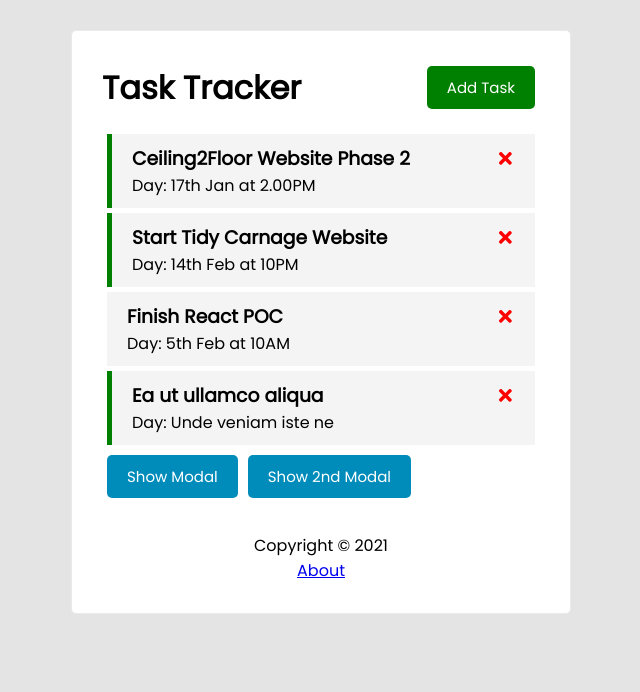
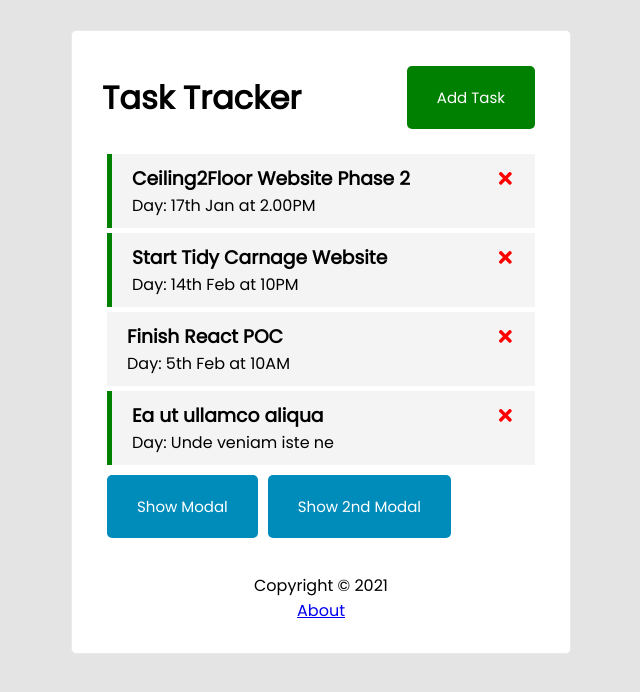
Before and after one commit to andrew22k/storybook-chromatic, a React (Create React App) app: page / in a window 1280 px wide. Shown: the top 692 px of the page, without its empty margins (319-959 px from the left). Built offline with nearby package versions, Linux system fonts and the light colour scheme; data requests are answered from the project's data file.

Commit message:
testing new branch and continous integration

```diff
--- a/src/components/BIPButton/BIPButton.css
+++ b/src/components/BIPButton/BIPButton.css
@@ -2,7 +2,7 @@
     display: inline-block;
     color: #fff;
     border: none;
-    padding: 10px 20px;
+    padding: 20px 30px;
     margin: 5px;
     border-radius: 5px;
     cursor: pointer;
```
